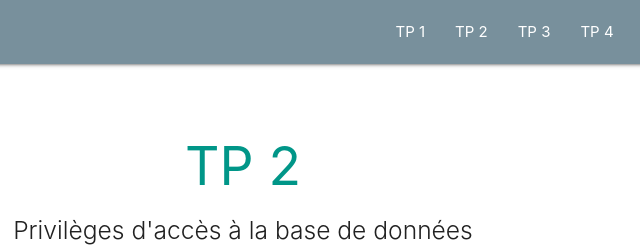
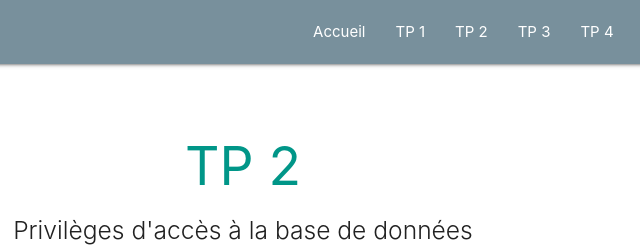
Before and after one commit to khzouroussama/usthb_rapports, a plain HTML site: page TP2.html in a window 1280 px wide. Shown: the top 247 px of the page, 397-1037 px from the left. Drawn offline with nearby package versions, Linux system fonts and the light colour scheme.

Commit message:
pre-final-fix

```diff
--- a/TP2.html
+++ b/TP2.html
@@ -23,6 +23,7 @@
     <div class="nav-wrapper container">
         <a class="brand-logo waves-effect waves-light" href="index.html" id="logo-container">Rapport</a>
         <ul class="right hide-on-med-and-down">
+            <li class="waves-effect"><a href="index.html">Accueil</a></li>
             <li class="waves-effect"><a href="TP1.html">TP 1</a></li>
             <li class="waves-effect"><a href="TP2.html">TP 2</a></li>
             <li class="waves-effect"><a href="TP3.html">TP 3</a></li>
@@ -32,6 +33,7 @@
 
         <ul class="sidenav" id="nav-mobile">
 
+            <li><a href="index.html">Accueil</a></li>
             <li><a href="TP1.html">TP 1</a></li>
             <li><a href="TP2.html">TP 2</a></li>
             <li><a href="TP3.html">TP 3</a></li>
```
Also changed, not shown: TP1.html (+2 -1 lines), TP3.html (+2 -1 lines), TP4.html (+2 -1 lines), TP5.html (+2 -1 lines).
